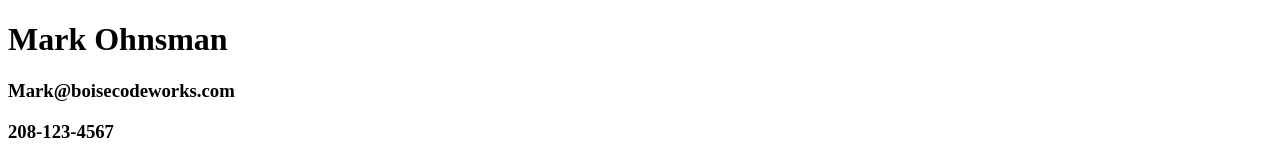
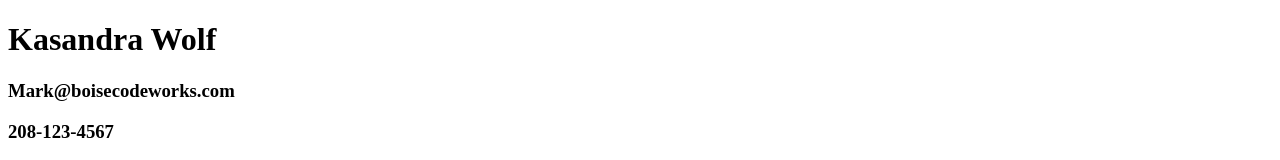
Before and after one commit to kasandra0/resume, a plain HTML site: page index.html in a window 1280 px wide. Shown: the top 160 px of the page. Drawn offline with Linux system fonts and the light colour scheme.

Commit message:
Update index.html

```diff
--- a/index.html
+++ b/index.html
@@ -10,7 +10,7 @@
 
 <body>
   <header>
-    <h1>Mark Ohnsman</h1>
+    <h1>Kasandra Wolf</h1>
     <h3>Mark@boisecodeworks.com</h3>
     <h3>208-123-4567</h3>
     <h3>MarkOhnsman.github.io</h3>
```
